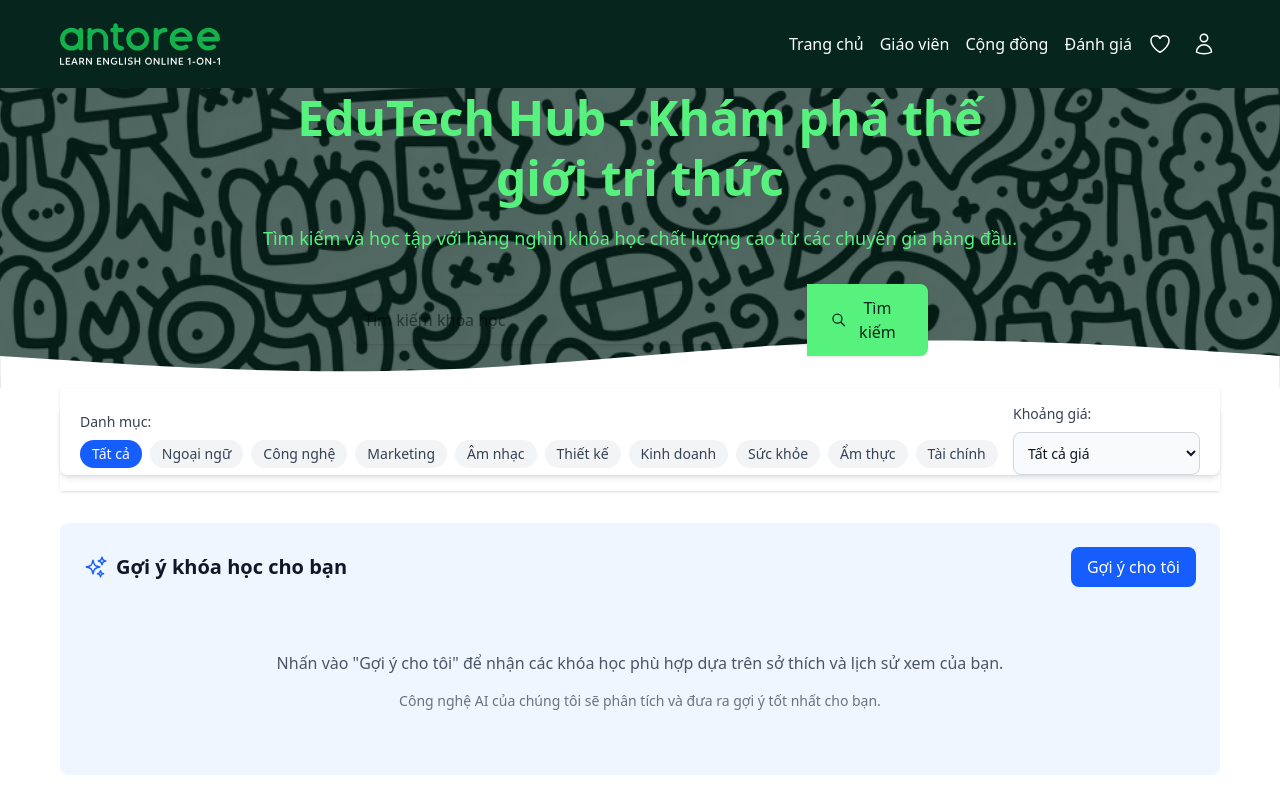
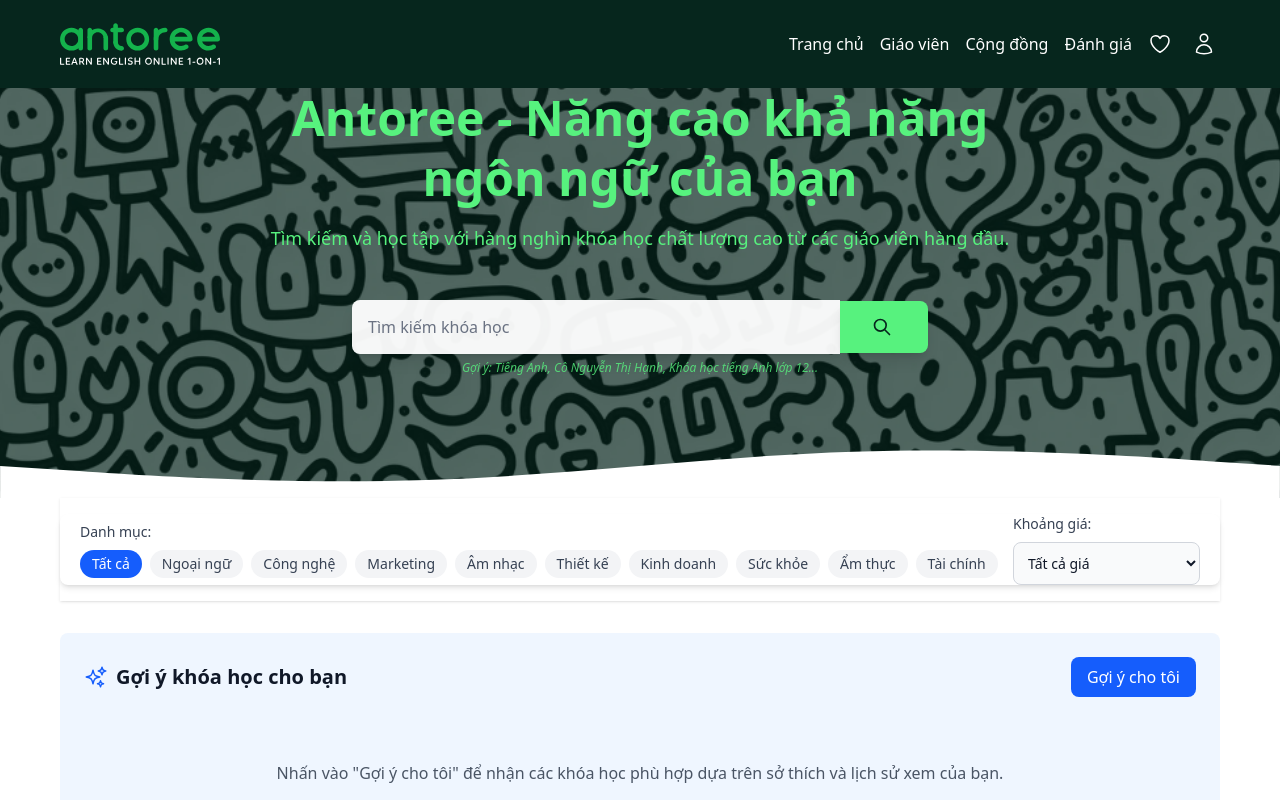
Before and after one commit to Kien-thuc03/Test-Antoree, a React (Vite) app: page / in a window 1280 px wide. Shown: the top 800 px of the page. Built offline with nearby package versions, Linux system fonts and the light colour scheme.

Commit message:
Update HomePage layout and content: Adjusted padding, modified header text, improved search form styling, and added search suggestions for enhanced user experience.

```diff
--- a/src/pages/HomePage.tsx
+++ b/src/pages/HomePage.tsx
@@ -75,39 +75,44 @@
       <Header />
 
       {/* Hero Section với background image */}
-      <section className="relative bg-[#06261D] overflow-hidden">
+      <section className="relative bg-[#06261D] overflow-hidden pb-24">
         <div
           className="absolute inset-0 bg-fixed bg-no-repeat bg-cover bg-center opacity-30 z-0 transform scale-105 transition-transform duration-1000"
           style={{ backgroundImage: `url(${bgImage})` }}
         ></div>
 
         <div className="relative z-10 container mx-auto px-4 pt-20 pb-16">
-          <div className="max-w-3xl mx-auto text-center mb-8 animate-fade-in">
+          <div className="max-w-3xl mx-auto text-center mb-12 animate-fade-in">
             <h1 className="text-4xl md:text-5xl font-bold text-[#57F27E] mb-4 leading-tight">
-              EduTech Hub - Khám phá thế giới tri thức
+              Antoree - Năng cao khả năng ngôn ngữ của bạn
             </h1>
-            <p className="text-lg text-[#57F27E] mb-8">
-              Tìm kiếm và học tập với hàng nghìn khóa học chất lượng cao từ các chuyên gia hàng đầu.
+            <p className="text-lg text-[#57F27E] mb-12">
+              Tìm kiếm và học tập với hàng nghìn khóa học chất lượng cao từ các giáo viên hàng đầu.
             </p>
 
-            <form onSubmit={handleSearch} className="flex items-center max-w-xl mx-auto transition-all duration-300 transform hover:scale-[1.02]">
+            <div className="relative max-w-xl mx-auto">
+              <form onSubmit={handleSearch} className="flex items-center transition-all duration-300 transform hover:scale-[1.02]">
                 <input
                   type="text"
                   placeholder="Tìm kiếm khóa học"
-                className="w-full p-3 rounded-l-lg border-r-0 border-gray-300 shadow-sm focus:ring-2 focus:ring-[#57F27E] focus:border-[#57F27E]"
+                  className="w-full h-full p-4 rounded-l-lg border-r-0 border-gray-300 shadow-lg focus:ring-2 focus:ring-[#57F27E] focus:border-[#57F27E] bg-white/95 text-gray-800 placeholder-gray-500"
                   value={searchQuery}
                   onChange={(e) => setSearchQuery(e.target.value)}
                 />
                 <button
+                  title="Tìm kiếm"
                   type="submit"
-                className="bg-[#57F27E] hover:bg-[#3ed066] text-[#06261D] font-medium p-3 px-6 rounded-r-lg transition-colors duration-300 shadow-sm flex items-center"
+                  className="bg-[#57F27E] hover:bg-[#3ed066] text-[#06261D] font-medium p-4 px-8 rounded-r-lg transition-colors duration-300 shadow-lg flex items-center"
                 >
                   <svg xmlns="http://www.w3.org/2000/svg" className="h-5 w-5 mr-1" fill="none" viewBox="0 0 24 24" stroke="currentColor">
                     <path strokeLinecap="round" strokeLinejoin="round" strokeWidth={2} d="M21 21l-6-6m2-5a7 7 0 11-14 0 7 7 0 0114 0z" />
                   </svg>
-                Tìm kiếm
                 </button>
               </form>
+              <div className="absolute -bottom-6 left-0 right-0 mx-auto text-center">
+                <span className="text-xs text-[#57F27E]/80 italic">Gợi ý: Tiếng Anh, Cô Nguyễn Thị Hạnh, Khóa học tiếng Anh lớp 12...</span>
+              </div>
+            </div>
           </div>
         </div>
 
```
Lines whose indentation alone changed are shown as unchanged.
